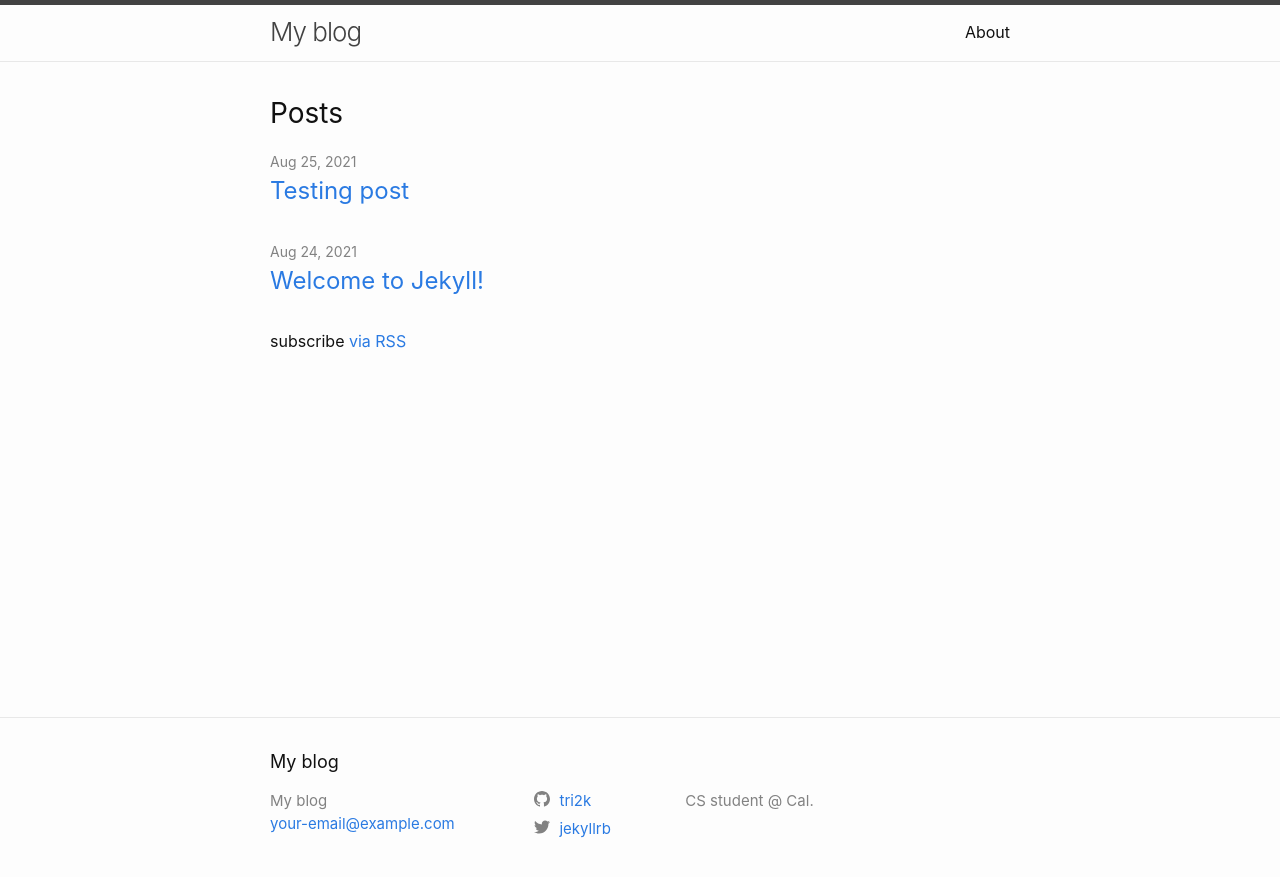
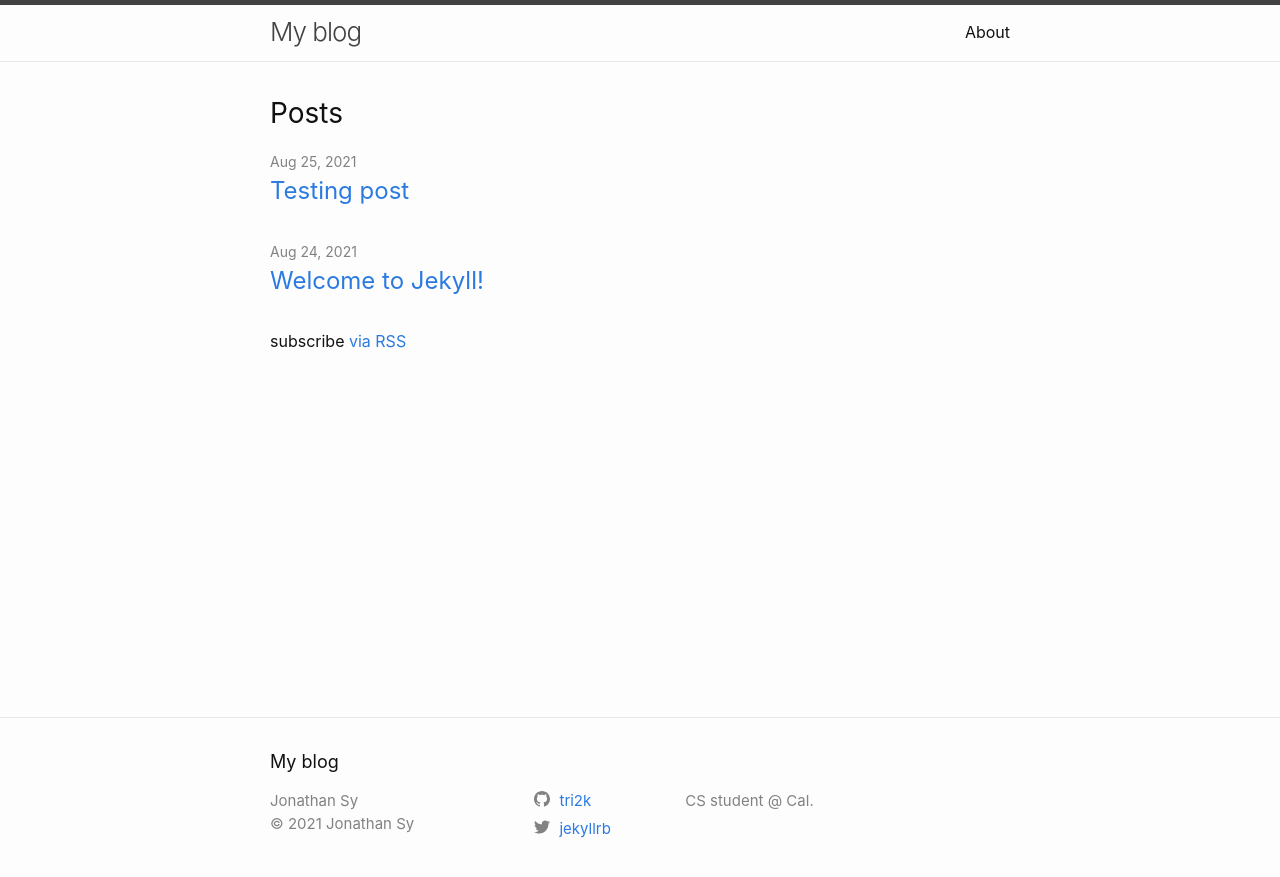
Before and after one commit to tri2k/my-blog, a Jekyll site: the page built from index.markdown, in a window 1280 px wide. Shown: the top 877 px of the page. Built offline with Jekyll 4.4.1, drawn with Linux system fonts in a browser that asks for light colours.

Commit message:
added copyright to footer

```diff
--- a/_config.yml
+++ b/_config.yml
@@ -27,6 +27,15 @@ url: "https://tri2k.github.io" # the base hostname & protocol for your site, e.g
 twitter_username: jekyllrb
 github_username:  tri2k
 
+# Fields minima uses, but are not defaulted with the jekyll new command.
+# Author is the default for posts, the Atom feed, and is used in the footer.
+author: Jonathan Sy
+
+# New fields not defaulted by jekyll-new with the minima theme.
+# Add a copyright. A copyright symbol and year will be added automatically
+# copyright: Company Name, Inc.
+copyright: "Jonathan Sy"
+
 # Build settings
 # Removed minima theme as it is now a regular theme.
 # theme: minima
--- a/_includes/footer.html
+++ b/_includes/footer.html
@@ -15,8 +15,8 @@
               {{ site.title | escape }}
             {%- endif -%}
             </li>
-            {%- if site.email -%}
-            <li><a class="u-email" href="mailto:{{ site.email }}">{{ site.email }}</a></li>
+            {%- if site.copyright -%}
+            <li>&copy; {{'now' | date: "%Y"}} {{ site.copyright }} </li>
             {%- endif -%}
         </ul>
       </div>
```
